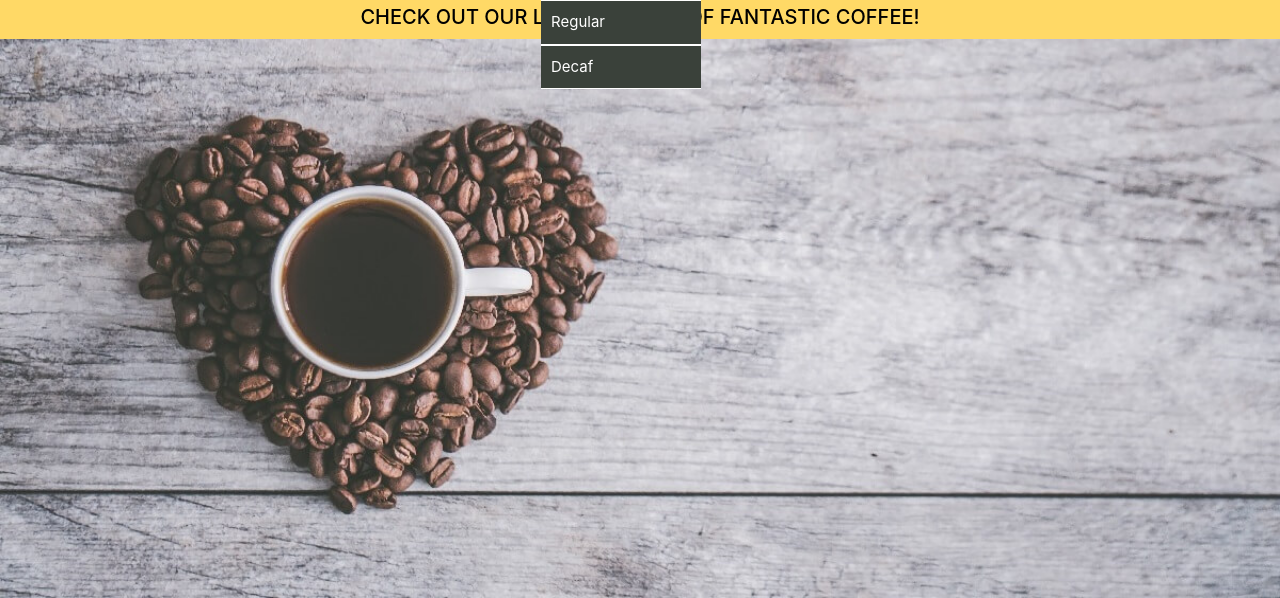
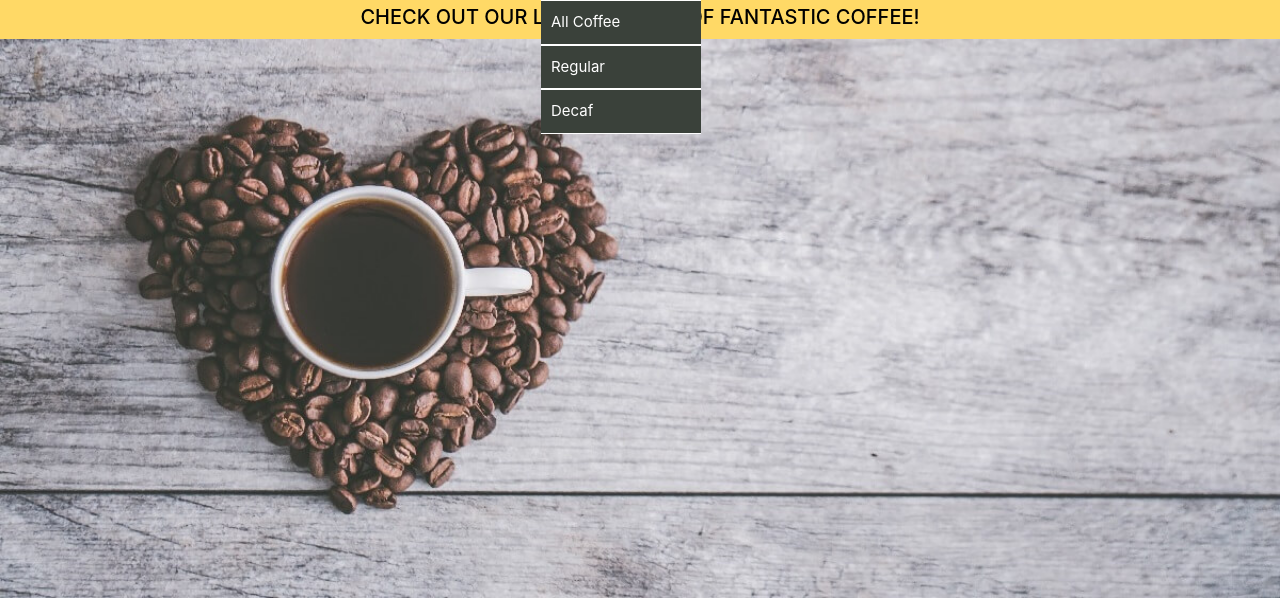
Before and after one commit to scottsimpson91/CI-MS4-Blacktooth-Coffee, a Django app: template home/templates/home/index.html in a window 1280 px wide, after a click on "Our Coffee". Shown: the part 64-662 px from the top of the page. Run offline with Django 3.2, Linux system fonts and the light colour scheme; the template is opened without the code that fills it, so the values that code supplies are empty; some libraries are stand-ins or nearby versions.

Commit message:
FEAT: Add all coffee to navbar and add url links

```diff
--- a/home/templates/home/index.html
+++ b/home/templates/home/index.html
@@ -4,7 +4,7 @@
 {% block content %}
     <div class="container-fluid pl-0 pr-0">
 <!--======================================== BANNER ========================================-->
-        <a href="">
+        <a href="{% url 'products' %}">
             <div class="shop-now-banner col-12">
                 <h2>Check out our latest range of fantastic coffee!</h2>
             </div>
--- a/templates/base.html
+++ b/templates/base.html
@@ -51,6 +51,7 @@
                                     <h4>Our Coffee<i class="menu-icon fas fa-caret-down"></i></h4>
                             </a>
                             <div class="dropdown-menu" aria-labelledby="coffee-options">
+                                <a href="{% url 'products' %}" class="dropdown-item">All Coffee</a>
                                 <a href="" class="dropdown-item">Regular</a>
                                 <a href="" class="dropdown-item">Decaf</a>
                             </div>
```
